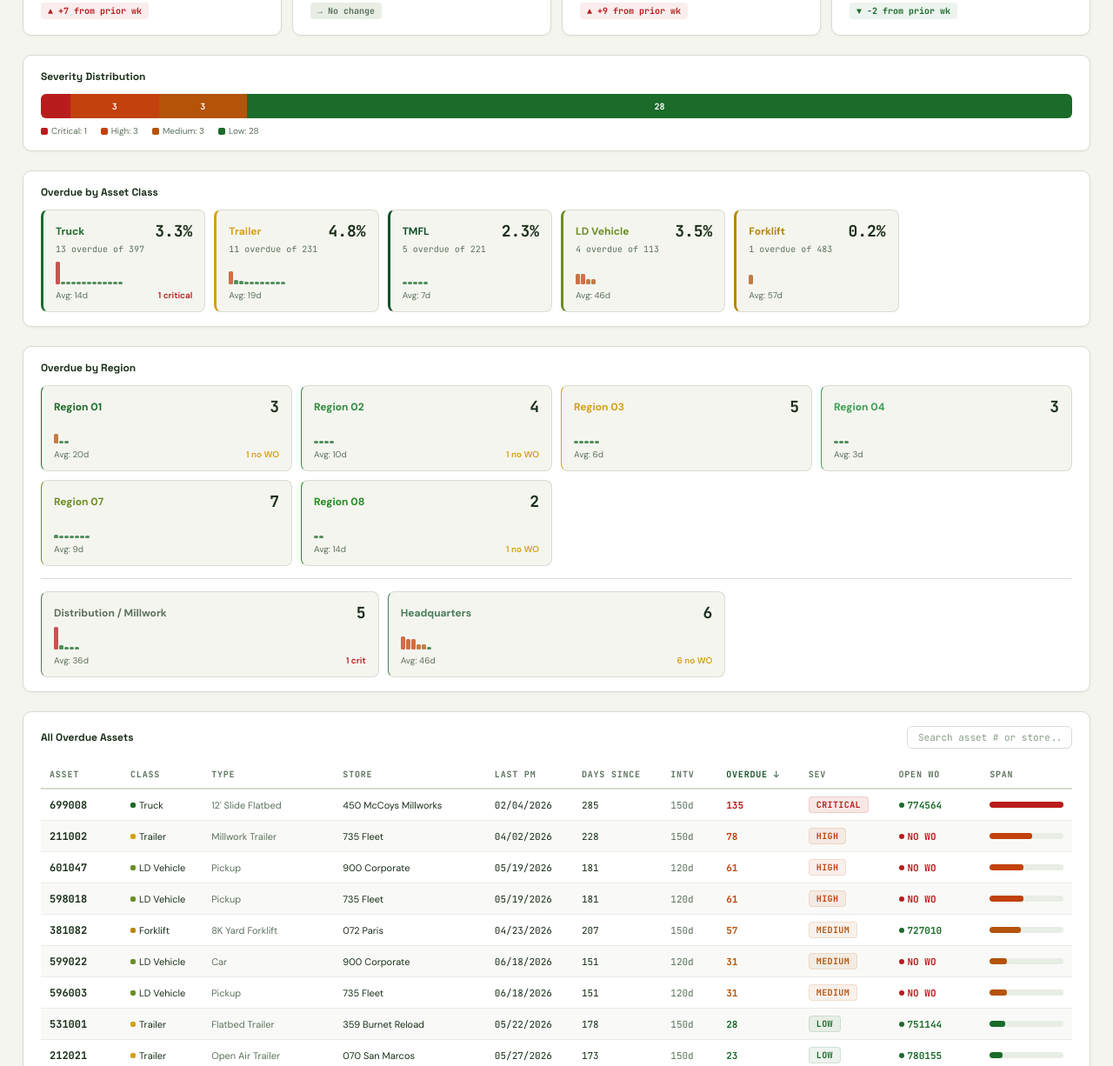
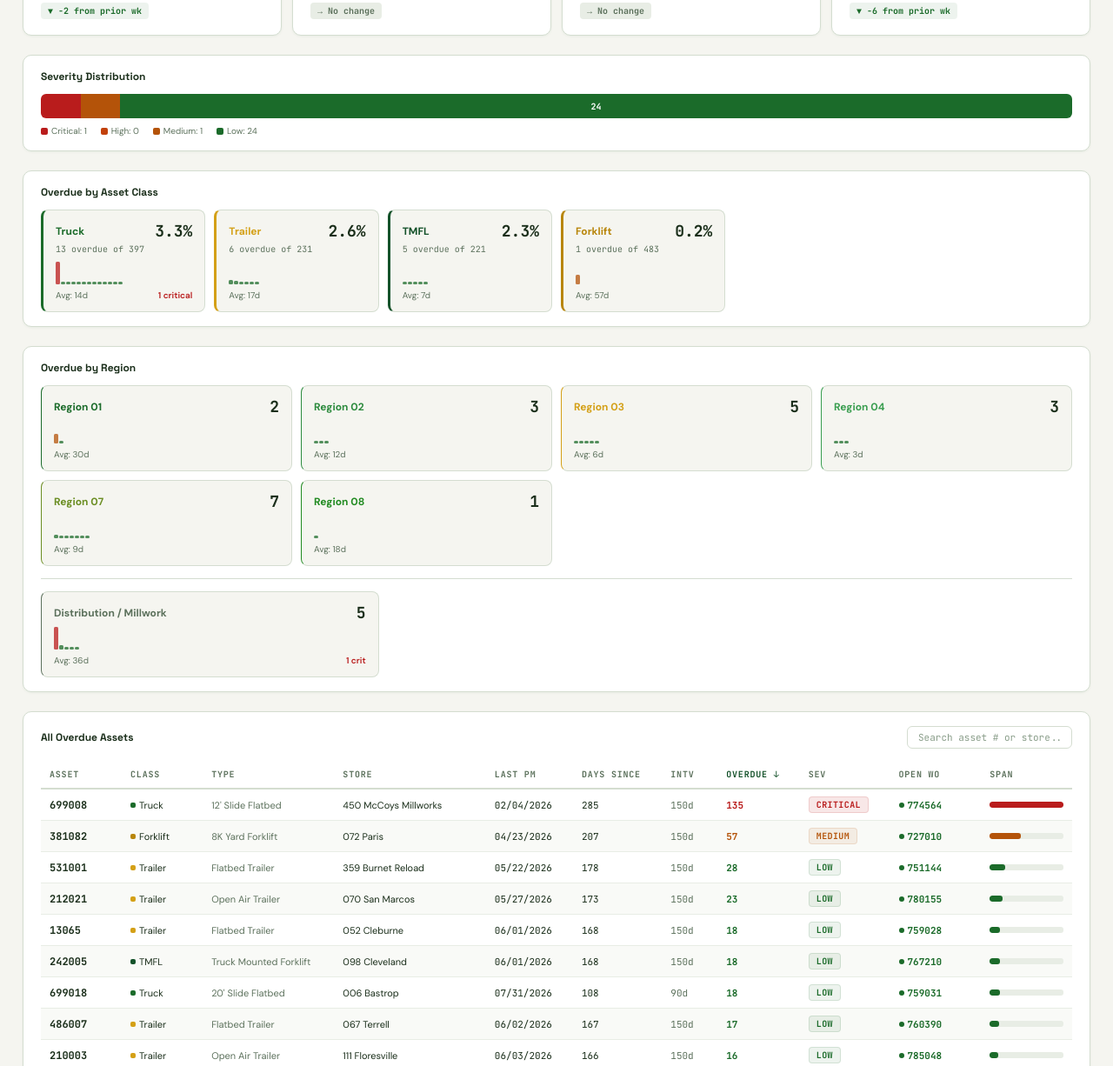
Before and after one commit to julianchetlange-svg/PM-Compliance-Dashboard, a plain HTML site: page index.html in a window 1280 px wide. Shown: the part 280-1506 px from the top of the page at 87% size. Drawn offline with Linux system fonts and the light colour scheme.

Commit message:
Remove 9 adjusted no-WO assets from overdue list
Assets without open work orders were adjusted and should not be flagged
as overdue. Removed: 211002, 601047, 598018, 599022, 596003, 210004,
211012, 212015, 212009. Updated TREND 11/16 entry: total 26 (was 35),
noWO 0 (was 9), avg 15d (was 19d).

Co-Authored-By: Claude Opus 4.6 <noreply@anthropic.com>
Claude-Session: https://claude.ai/code/session_015mEdPzMxvVGdE8afMayGx5

```diff
--- a/index.html
+++ b/index.html
@@ -69,12 +69,7 @@ input::placeholder{color:#8A9E8A}
 <script>
 const DATA=[
 {store:"450 McCoys Millworks",region:"Distribution / Millwork",asset:"699008",cls:"Truck",type:"12' Slide Flatbed",lastDate:"02/04/2026",daysSince:285,interval:150,overdue:135,hasOpenWO:true,openWO:774564},
-{store:"735 Fleet",region:"Headquarters",asset:"211002",cls:"Trailer",type:"Millwork Trailer",lastDate:"04/02/2026",daysSince:228,interval:150,overdue:78,hasOpenWO:false,openWO:null},
-{store:"900 Corporate",region:"Headquarters",asset:"601047",cls:"LD Vehicle",type:"Pickup",lastDate:"05/19/2026",daysSince:181,interval:120,overdue:61,hasOpenWO:false,openWO:null},
-{store:"735 Fleet",region:"Headquarters",asset:"598018",cls:"LD Vehicle",type:"Pickup",lastDate:"05/19/2026",daysSince:181,interval:120,overdue:61,hasOpenWO:false,openWO:null},
 {store:"072 Paris",region:"Region 01",asset:"381082",cls:"Forklift",type:"8K Yard Forklift",lastDate:"04/23/2026",daysSince:207,interval:150,overdue:57,hasOpenWO:true,openWO:727010},
-{store:"900 Corporate",region:"Headquarters",asset:"599022",cls:"LD Vehicle",type:"Car",lastDate:"06/18/2026",daysSince:151,interval:120,overdue:31,hasOpenWO:false,openWO:null},
-{store:"735 Fleet",region:"Headquarters",asset:"596003",cls:"LD Vehicle",type:"Pickup",lastDate:"06/18/2026",daysSince:151,interval:120,overdue:31,hasOpenWO:false,openWO:null},
 {store:"359 Burnet Reload",region:"Distribution / Millwork",asset:"531001",cls:"Trailer",type:"Flatbed Trailer",lastDate:"05/22/2026",daysSince:178,interval:150,overdue:28,hasOpenWO:true,openWO:751144},
 {store:"070 San Marcos",region:"Region 07",asset:"212021",cls:"Trailer",type:"Open Air Trailer",lastDate:"05/27/2026",daysSince:173,interval:150,overdue:23,hasOpenWO:true,openWO:780155},
 {store:"052 Cleburne",region:"Region 02",asset:"13065",cls:"Trailer",type:"Flatbed Trailer",lastDate:"06/01/2026",daysSince:168,interval:150,overdue:18,hasOpenWO:true,openWO:759028},
@@ -83,9 +78,7 @@ const DATA=[
 {store:"067 Terrell",region:"Region 02",asset:"486007",cls:"Trailer",type:"Flatbed Trailer",lastDate:"06/02/2026",daysSince:167,interval:150,overdue:17,hasOpenWO:true,openWO:760390},
 {store:"111 Floresville",region:"Region 07",asset:"210003",cls:"Trailer",type:"Open Air Trailer",lastDate:"06/03/2026",daysSince:166,interval:150,overdue:16,hasOpenWO:true,openWO:785048},
 {store:"050 SC San Antonio",region:"Region 07",asset:"243007",cls:"TMFL",type:"Truck Mounted Forklift",lastDate:"06/04/2026",daysSince:165,interval:150,overdue:15,hasOpenWO:true,openWO:762388},
-{store:"735 Fleet",region:"Headquarters",asset:"210004",cls:"Trailer",type:"Open Air Trailer",lastDate:"06/05/2026",daysSince:164,interval:150,overdue:14,hasOpenWO:false,openWO:null},
 {store:"356 Midland Distribution Center",region:"Distribution / Millwork",asset:"379014",cls:"Ancillary Fleet",type:"Light Tower",lastDate:"06/08/2026",daysSince:161,interval:150,overdue:11,hasOpenWO:true,openWO:764963},
-{store:"010 Belton",region:"Region 08",asset:"211012",cls:"Trailer",type:"Open Air Trailer",lastDate:"06/09/2026",daysSince:160,interval:150,overdue:10,hasOpenWO:false,openWO:null},
 {store:"057 Tomball",region:"Region 03",asset:"696016",cls:"Truck",type:"20' Slide Flatbed",lastDate:"08/12/2026",daysSince:96,interval:90,overdue:6,hasOpenWO:true,openWO:768525},
 {store:"066 Alice",region:"Region 04",asset:"698016",cls:"Truck",type:"20' Slide Flatbed",lastDate:"08/13/2026",daysSince:95,interval:90,overdue:5,hasOpenWO:true,openWO:769615},
 {store:"450 McCoys Millworks",region:"Distribution / Millwork",asset:"749017",cls:"Truck",type:"Tractor TA",lastDate:"06/16/2026",daysSince:153,interval:150,overdue:3,hasOpenWO:true,openWO:770902},
@@ -93,9 +86,7 @@ const DATA=[
 {store:"096 El Campo",region:"Region 04",asset:"697032",cls:"Truck",type:"20' Slide Flatbed",lastDate:"08/15/2026",daysSince:93,interval:90,overdue:3,hasOpenWO:true,openWO:772305},
 {store:"004 League City",region:"Region 03",asset:"754028",cls:"Truck",type:"24' TA Flatbed",lastDate:"06/16/2026",daysSince:153,interval:150,overdue:3,hasOpenWO:true,openWO:772304},
 {store:"043 Huntsville",region:"Region 01",asset:"753038",cls:"Truck",type:"24' TA Flatbed",lastDate:"06/17/2026",daysSince:152,interval:150,overdue:2,hasOpenWO:true,openWO:773214},
-{store:"063 Gainesville",region:"Region 02",asset:"212015",cls:"Trailer",type:"Open Air Trailer",lastDate:"06/17/2026",daysSince:152,interval:150,overdue:2,hasOpenWO:false,openWO:null},
 {store:"038 Rosenberg",region:"Region 03",asset:"694006",cls:"Truck",type:"20' Slide Flatbed",lastDate:"06/17/2026",daysSince:152,interval:150,overdue:2,hasOpenWO:true,openWO:773211},
-{store:"043 Huntsville",region:"Region 01",asset:"212009",cls:"Trailer",type:"Open Air Trailer",lastDate:"06/17/2026",daysSince:152,interval:150,overdue:2,hasOpenWO:false,openWO:null},
 {store:"101 Universal City",region:"Region 07",asset:"753020",cls:"Truck",type:"24' TA Flatbed",lastDate:"06/17/2026",daysSince:152,interval:150,overdue:2,hasOpenWO:true,openWO:773215},
 {store:"101 Universal City",region:"Region 07",asset:"694014",cls:"Truck",type:"20' Slide Flatbed",lastDate:"06/17/2026",daysSince:152,interval:150,overdue:2,hasOpenWO:true,openWO:773212},
 {store:"353 Dayton Distribution",region:"Distribution / Millwork",asset:"483007",cls:"Trailer",type:"Flatbed Trailer",lastDate:"06/18/2026",daysSince:151,interval:150,overdue:1,hasOpenWO:true,openWO:774176},
@@ -136,7 +127,7 @@ const TREND=[
 {date:"10/26/2026",total:34,crit:0,noWO:0,avg:13,worst:45,fleet:1399},
 {date:"11/02/2026",total:24,crit:1,noWO:0,avg:17,worst:121,fleet:1457},
 {date:"11/09/2026",total:28,crit:1,noWO:0,avg:21,worst:128,fleet:1458},
-{date:"11/16/2026",total:35,crit:1,noWO:9,avg:19,worst:135,fleet:1458}
+{date:"11/16/2026",total:26,crit:1,noWO:0,avg:15,worst:135,fleet:1458}
 ];
 const RC={"Region 01":"#1B6B2A","Region 02":"#2D8B3E","Region 03":"#D4A017","Region 04":"#3A9E50","Region 05":"#8B6914","Region 06":"#14522A","Region 07":"#6B8E23","Region 08":"#228B22","Distribution / Millwork":"#5C715C",Headquarters:"#4A7C59"};
 const CC={Truck:"#1B6B2A",Trailer:"#D4A017",TMFL:"#14522A","LD Vehicle":"#6B8E23",Forklift:"#B8860B"};
```
